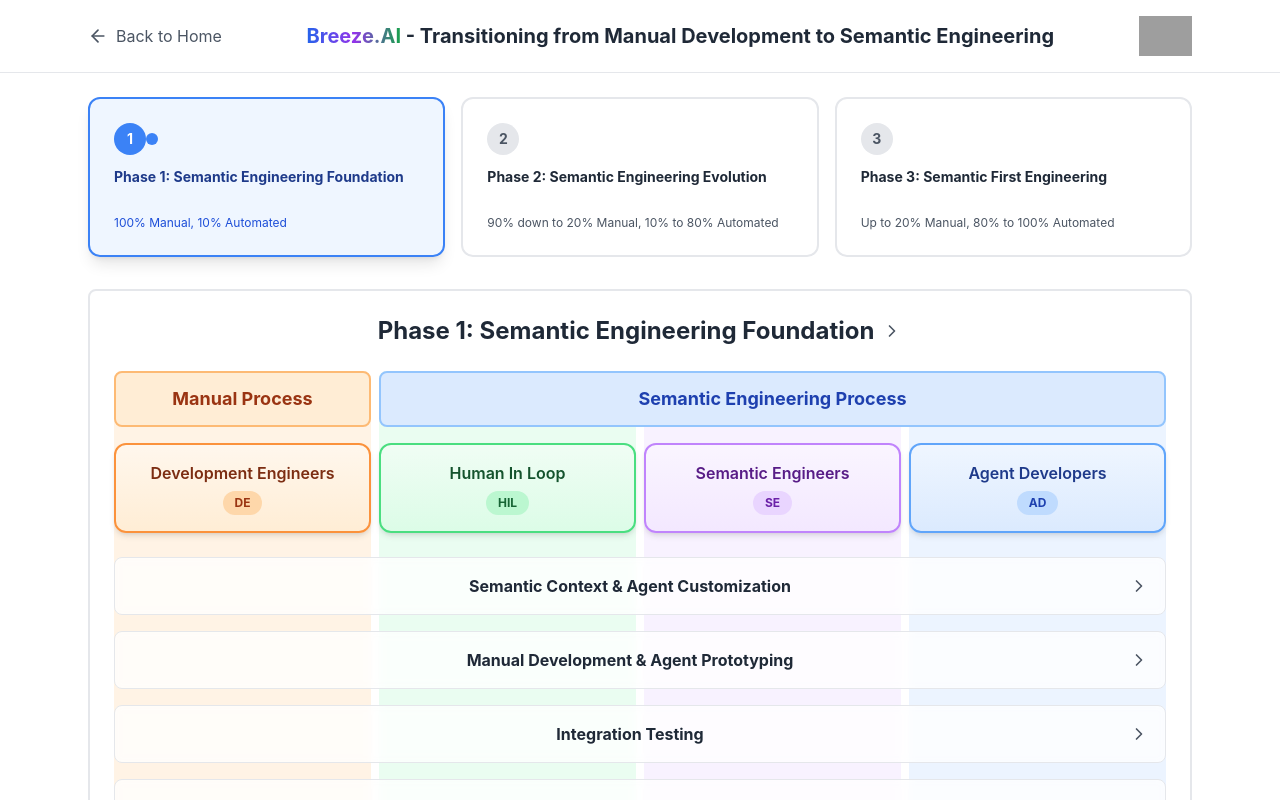
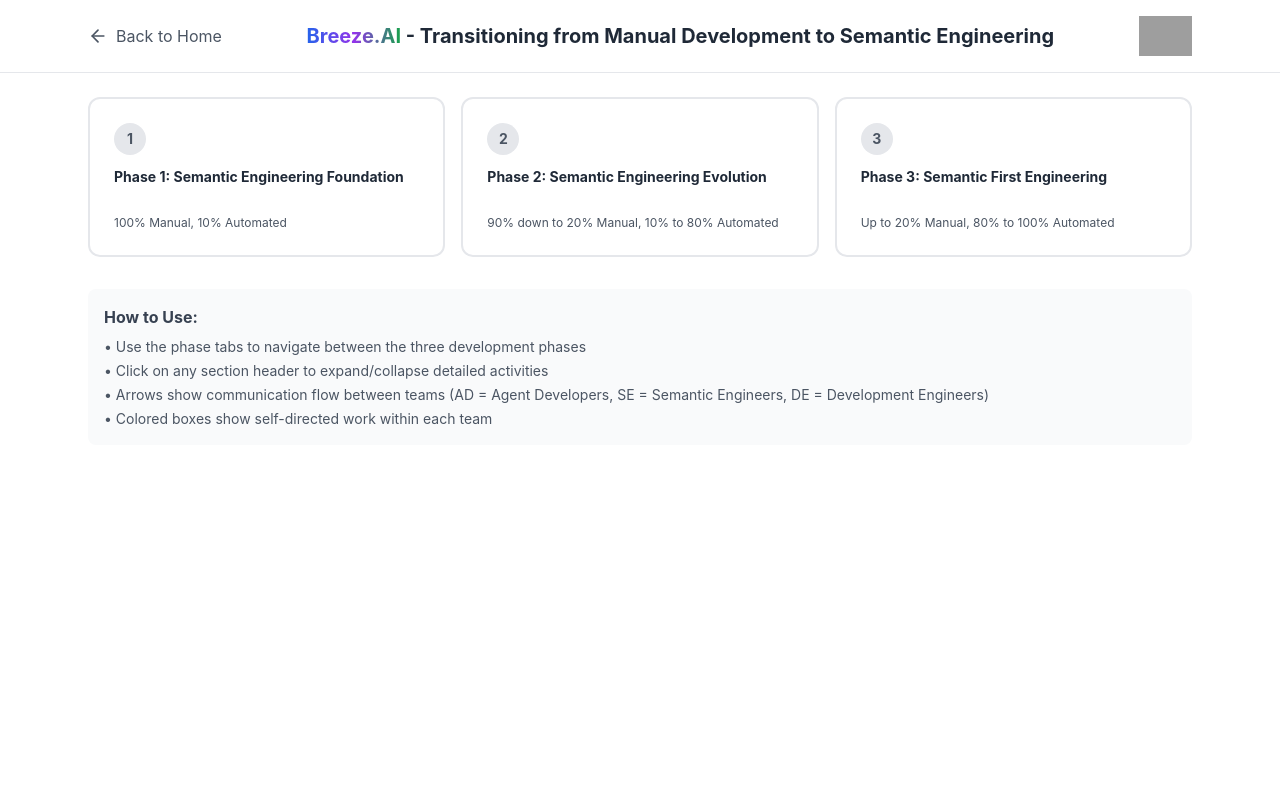
Before and after one commit to accionlabs/breeze.ai-process-model, a React (Vite) app: page / in a window 1280 px wide. Both pictures are taken after a click on the button "Explore Process Flow". Shown: the top 800 px of the page. Built offline with nearby package versions, Linux system fonts and the light colour scheme; grey boxes are pictures that could not be loaded.

Commit message:
phase description visible by default

```diff
--- a/src/InteractiveProcessDiagram.tsx
+++ b/src/InteractiveProcessDiagram.tsx
@@ -3,9 +3,9 @@
 import { TEAM_X_POSITIONS, BOX_HEIGHTS, phases } from './phaseConfig';
 
 const InteractiveProcessDiagram = () => {
-  const [currentPhase, setCurrentPhase] = useState(1);
+  const [currentPhase, setCurrentPhase] = useState<number | null>(null);
   const [expandedSections, setExpandedSections] = useState<Record<string, boolean>>({});
-  const [isDescriptionExpanded, setIsDescriptionExpanded] = useState(false);
+  const [isDescriptionExpanded, setIsDescriptionExpanded] = useState(true);
 
 
   const toggleSection = (sectionId: string) => {
@@ -113,7 +113,7 @@
   };
 
 
-  const currentPhaseData = (phases as any)[currentPhase];
+  const currentPhaseData = currentPhase ? (phases as any)[currentPhase] : null;
 
   return (
     <div className="max-w-6xl mx-auto p-6 bg-white">
@@ -163,6 +163,7 @@
       </div>
 
       {/* Phase Content */}
+      {currentPhase && (
       <div className="relative border-2 rounded-lg p-6 bg-white/80 backdrop-blur-sm">
         {/* Phase Header */}
         <div className="relative text-center mb-6 z-10">
@@ -385,7 +386,7 @@
         {/* Navigation Arrows */}
         <div className="print:hidden relative flex justify-between mt-6 z-10">
           <button
-            onClick={() => setCurrentPhase(Math.max(1, currentPhase - 1))}
+            onClick={() => setCurrentPhase(Math.max(1, (currentPhase || 1) - 1))}
             disabled={currentPhase === 1}
             className={`flex items-center gap-2 px-4 py-2 rounded-lg font-medium ${
               currentPhase === 1
@@ -398,7 +399,7 @@
           </button>
 
           <button
-            onClick={() => setCurrentPhase(Math.min(3, currentPhase + 1))}
+            onClick={() => setCurrentPhase(Math.min(3, (currentPhase || 1) + 1))}
             disabled={currentPhase === 3}
             className={`flex items-center gap-2 px-4 py-2 rounded-lg font-medium ${
               currentPhase === 3
@@ -416,6 +417,7 @@
           Phase {currentPhase} of 3
         </div>
       </div>
+      )}
 
       {/* Instructions */}
       <div className="print:hidden mt-6 bg-gray-50 rounded-lg p-4">
```
Also changed, not shown: 2 other files (tests, documents, lock files or other folders).
